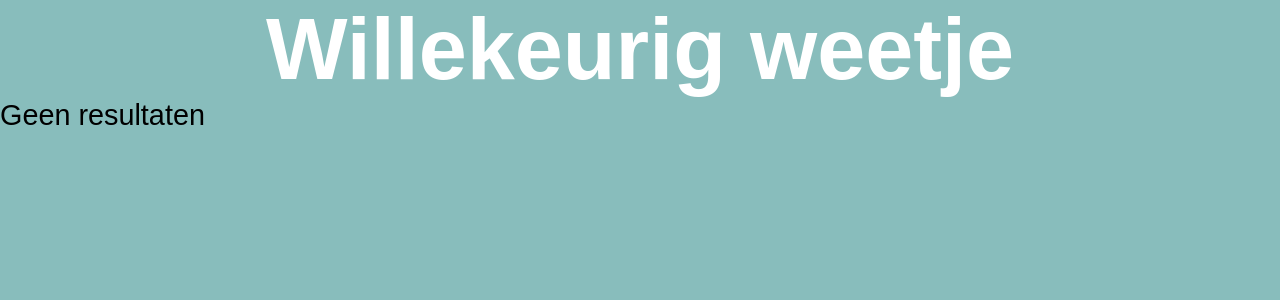
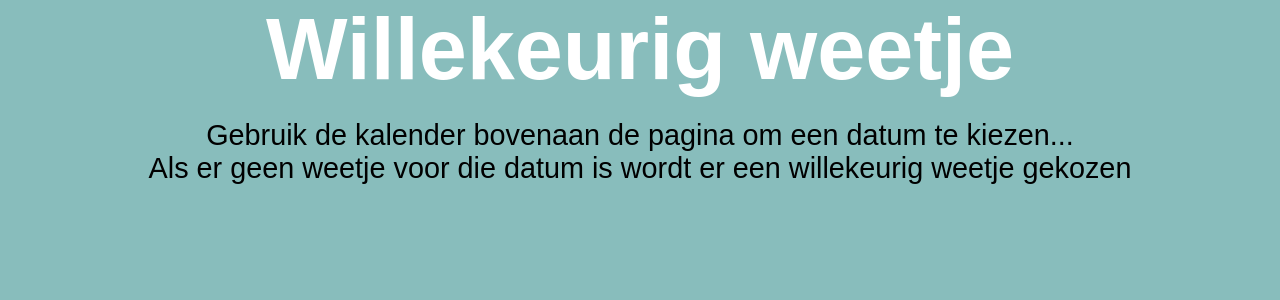
Before and after one commit to DragonStruck/knowitall, a PHP site: page /willekeurig.php in a window 1280 px wide. Shown: the part 80-380 px from the top of the page. Run offline with PHP 8.4, Linux system fonts and the light colour scheme; data that the repository does not hold is empty; some libraries are stand-ins or nearby versions.

Commit message:
Willekeurig weetje is nu wel af i guess?

```diff
--- a/css/weetjes.css
+++ b/css/weetjes.css
@@ -88,5 +88,10 @@
         height: 5vh;
         right: 0;
     }
+    .willekeuriguitleg {
+        margin-top: 20px;
+        text-align: center;
+
+    }
 
 }
--- a/db_connection.php
+++ b/db_connection.php
@@ -85,22 +85,22 @@ function OpenRandomCon(){
     $conn->close();
 }
 
-function OpenDateCon(){
+function OpenDateCon($kalenderdatum){
     $dbhost = "localhost";
     $dbuser = "root";
     $dbpass = "";
     $db = "knowitall";
-    $date = "2003-06-04";
 
     $conn = new mysqli($dbhost, $dbuser, $dbpass,$db) or die ("Connect failed: %s\n". $conn -> error);
 
-    $query = "SELECT * FROM weetje WHERE datum = '".$date."'";
+    $query = "SELECT * FROM weetje WHERE datum = '".$kalenderdatum."'";
     $result = $conn->query($query);
 
 
     if ($result->num_rows > 0) {
         // output data of each row
         while($row = $result->fetch_assoc()) {
+            echo '<script>document.getElementById("willekeuriguitleg").style.display = "none" </script>';
             echo '<div class="weetje">
             <h2 class="weetjedatum">'.$row["datum"] .'</h2>
             <h3 class="weetjeintro">'.$row["weetje"].'</h3>
@@ -111,7 +111,29 @@ function OpenDateCon(){
         </div>';
         }
     } else {
-        echo "Geen resultaten";
+        $query = "SELECT * FROM weetje ORDER BY RAND() LIMIT 1;";
+        $result = $conn->query($query);
+
+        if ($result->num_rows > 0) {
+            // output data of each row
+            while($row = $result->fetch_assoc()) {
+                echo '<script>document.getElementById("willekeuriguitleg").style.display = "none" </script>';
+                echo '<div class="weetje">
+            <h2 class="weetjedatum">'.$row["datum"] .'</h2>
+            <h3 class="weetjeintro">'.$row["weetje"].'</h3>
+        </div>
+        <div class="weetjeextra">
+            <h1 class="weetjetitle">Extra informatie</h1>
+            <p class="weetjetekst">'.$row["extra"].'</p>
+        </div>';
+            }
+        } else {
+            echo "Geen resultaten";
+        }
     }
     $conn->close();
 }
+if (isset($_GET["agenda"])) {
+    $agendadatum= $_GET["agenda"];
+    openDateCon($agendadatum);
+}
--- a/js/main.js
+++ b/js/main.js
@@ -39,7 +39,3 @@ kalenderButton.addEventListener('click', () => {
         kalenderStatus = false;
     }
 });
-
-function datehandler(e){
-    alert(e.target.value);
-}
--- a/willekeurig.php
+++ b/willekeurig.php
@@ -47,16 +47,18 @@
 <main class="main">
     <div class="dateselector" id="calenderbody">
         <form class="agenda">
-            <input type="date" onchange="datehandler(event);">
+            <input name="agenda" action="db_connection.php" type="date" onchange="this.form.submit()">
         </form>
     </div>
     <p class="title">Willekeurig weetje</p>
-
+    <div class="willekeuriguitleg" id="willekeuriguitleg">
+        <p>Gebruik de kalender bovenaan de pagina om een datum te kiezen...</p>
+        <p>Als er geen weetje voor die datum is wordt er een willekeurig weetje gekozen</p>
+    </div>
 
     <?php
     include "db_connection.php";
 //    openRandomCon();
-    openDateCon();
     ?>
 </main>
 <script src="./js/main.js"></script>
```
